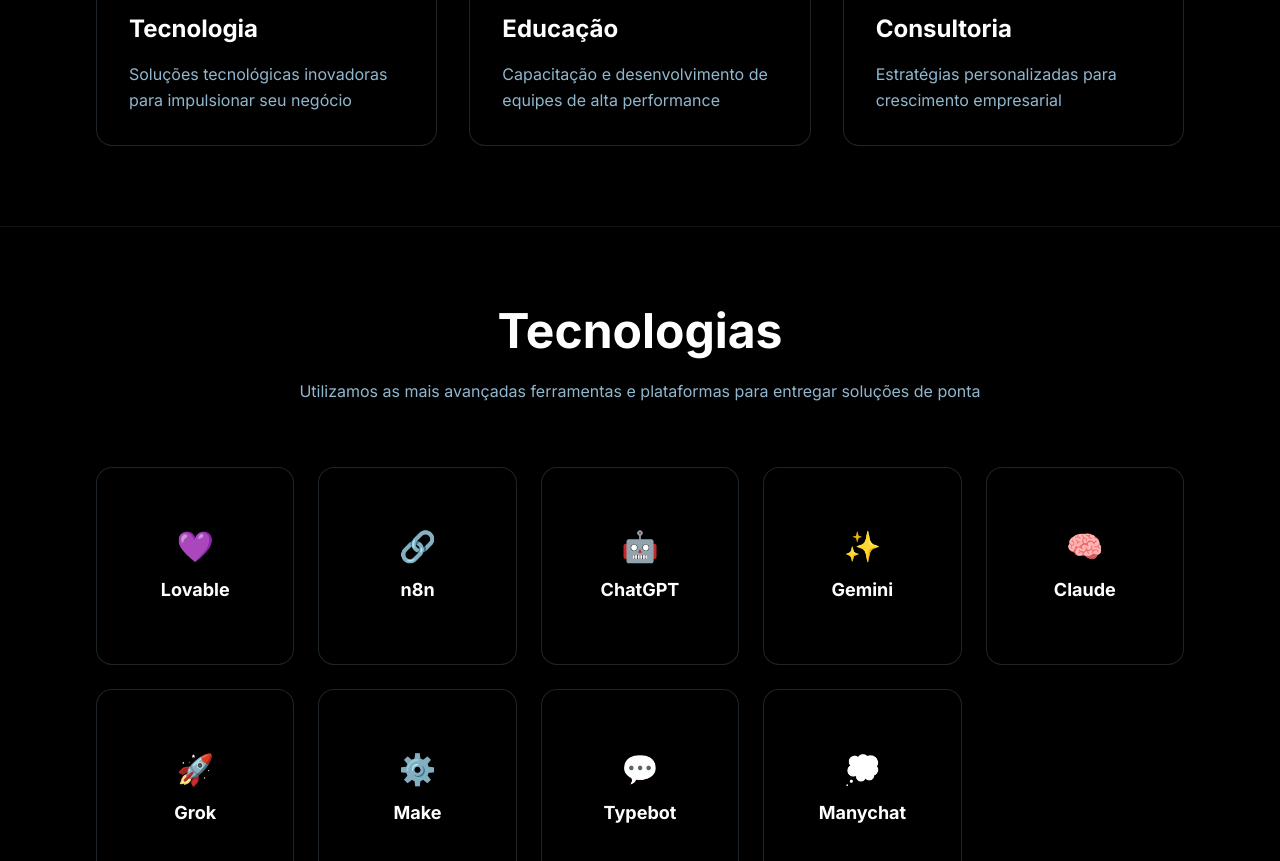
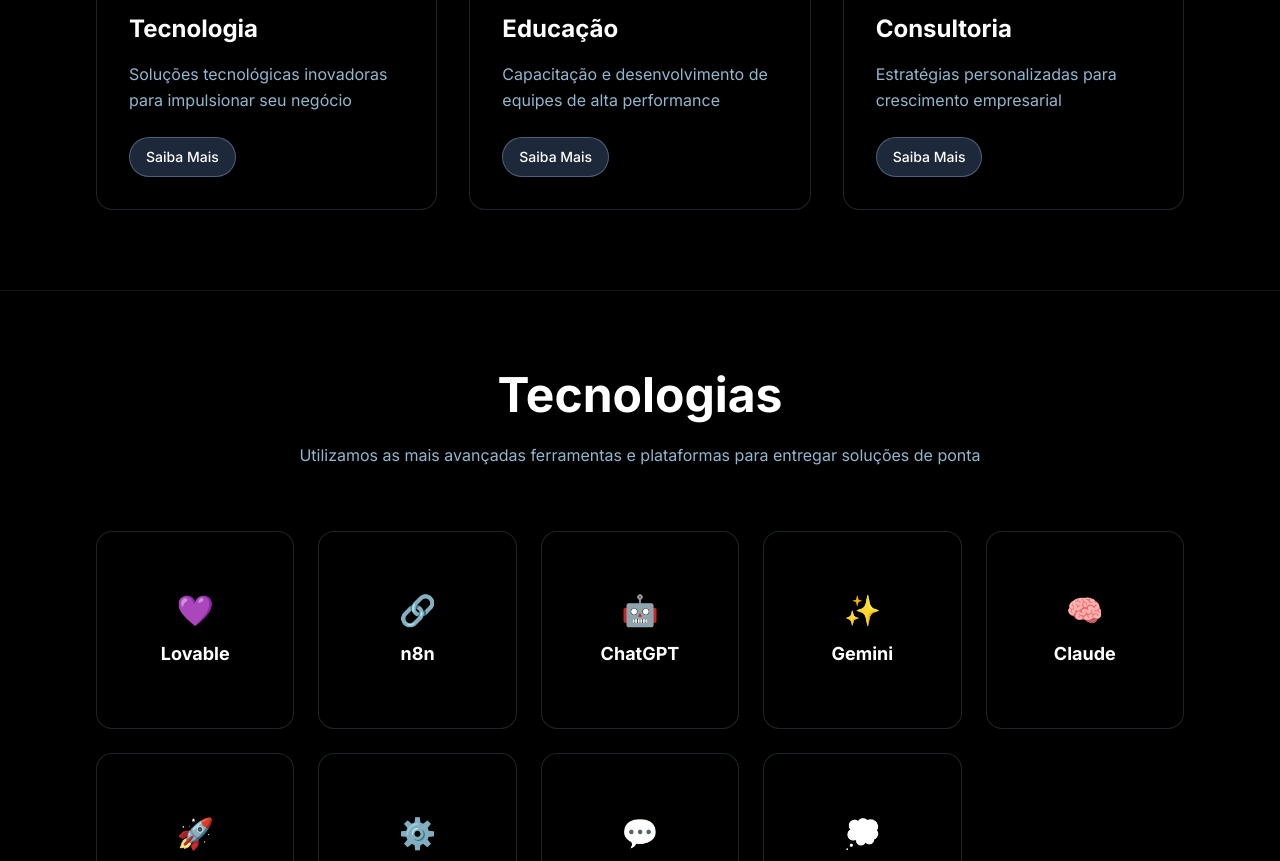
Before and after one commit to rodrigo3vium/ba-consultoria, a React (Vite) app: page /ba in a window 1280 px wide. Shown: the part 2340-3201 px from the top of the page. Built offline with nearby package versions, Linux system fonts and the light colour scheme.

Commit message:
Add buttons to Pillars section

```diff
--- a/src/pages/BA.tsx
+++ b/src/pages/BA.tsx
@@ -2,6 +2,7 @@ import Header from '@/components/Header';
 import Footer from '@/components/Footer';
 import { Button } from '@/components/ui/button';
 import { Code, GraduationCap, TrendingUp } from 'lucide-react';
+import { Link } from 'react-router-dom';
 
 const BA = () => {
   const clientLogos = [
@@ -158,7 +159,18 @@ const BA = () => {
                     <pillar.icon className="w-8 h-8 text-background" />
                   </div>
                   <h3 className="text-2xl font-bold mb-4 text-foreground">{pillar.title}</h3>
-                  <p className="text-muted-foreground leading-relaxed">{pillar.description}</p>
+                  <p className="text-muted-foreground leading-relaxed mb-6">{pillar.description}</p>
+                  <Link
+                    to={`/${pillar.title.toLowerCase()}`}
+                    className="inline-block"
+                  >
+                    <Button
+                      variant="outline"
+                      className="border-ba-blue-light/40 text-foreground hover:bg-ba-blue-light/10 rounded-full"
+                    >
+                      Saiba Mais
+                    </Button>
+                  </Link>
                 </div>
               </div>
             ))}
```
